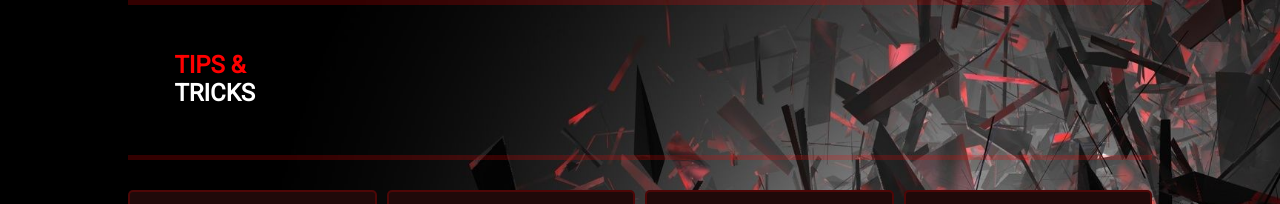
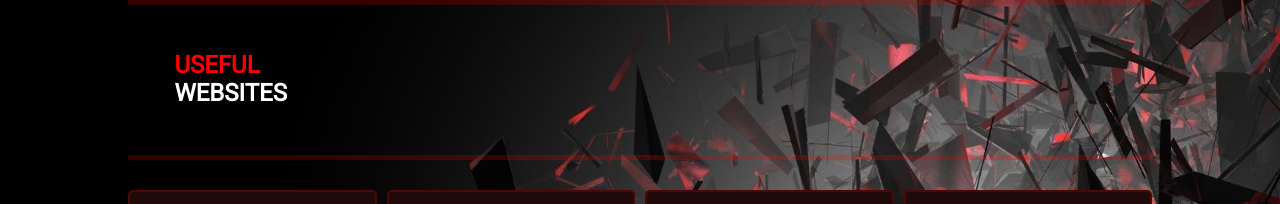
Before and after one commit to DevDimitrov/HelpfulMaterials, a plain HTML site: page index.html in a window 1280 px wide. Shown: the top 204 px of the page. Drawn offline with Linux system fonts and the light colour scheme.

Commit message:
Add files via upload

```diff
--- a/index.html
+++ b/index.html
@@ -10,7 +10,7 @@
 
     <div class="heading">
     <header>
-        <h2>TIPS & <span>TRICKS</span></h2>
+        <h2>USEFUL <span>WEBSITES</span></h2>
     </header>
     </div>
 
```
